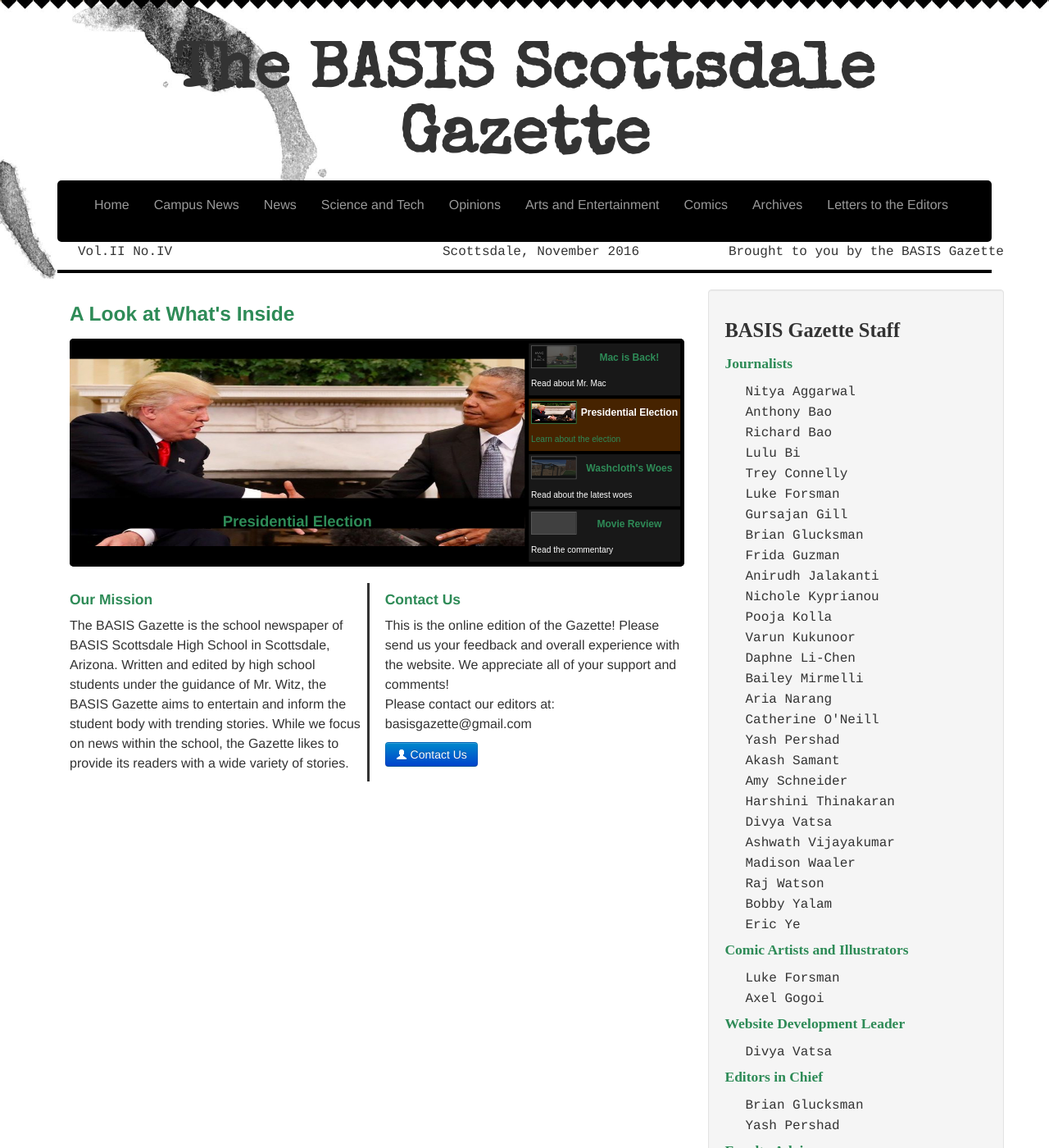
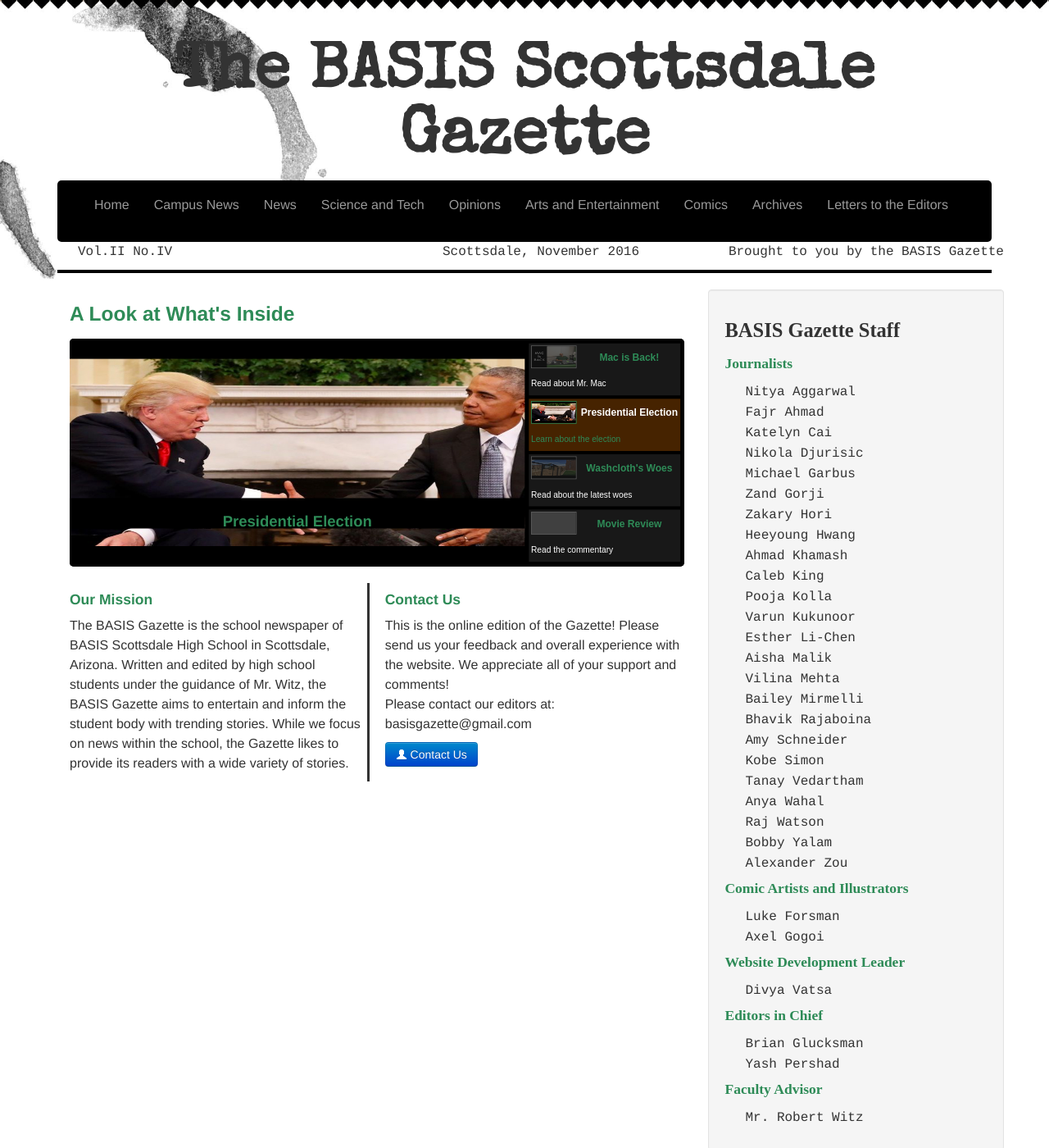
Before and after one commit to Awake99/Awake99.github.io, a Jekyll site: the page built from index.html, in a window 1280 px wide and 1400 px high. Shown: the whole window at 82% size. Built offline with Jekyll 4.4.1, drawn with Linux system fonts in a browser that asks for light colours; nearby versions of some CDN libraries; grey boxes are pictures that could not be loaded.

Commit message:
Update index.html

```diff
--- a/index.html
+++ b/index.html
@@ -290,32 +290,29 @@
         <h4 style="color:#2E8B57;">Journalists</h4>
     	<ul style="list-style-type:none;font-family:courier;">
     		<li>Nitya Aggarwal</li>
-            <li>Anthony Bao</li>
-            <li>Richard Bao</li>
-            <li>Lulu Bi</li>
-    		<li>Trey Connelly</li>
-            <li>Luke Forsman</li>
-            <li>Gursajan Gill</li>
-    		<li>Brian Glucksman</li>
-            <li>Frida Guzman</li>
-            <li>Anirudh Jalakanti</li>
-    		<li>Nichole Kyprianou</li>
+		<li>Fajr Ahmad</li>
+		<li>Katelyn Cai</li>
+		<li>Nikola Djurisic</li>
+		<li>Michael Garbus</li>
+		<li>Zand Gorji</li>
+		<li>Zakary Hori</li>
+		<li>Heeyoung Hwang</li>
+		<li>Ahmad Khamash</li>
+		<li>Caleb King</li>
 		<li>Pooja Kolla</li>
 		<li>Varun Kukunoor</li>
-            <li>Daphne Li-Chen</li>
+		<li>Esther Li-Chen</li>
+		<li>Aisha Malik</li>
+		<li>Vilina Mehta</li>
 		<li>Bailey Mirmelli</li>
-    		<li>Aria Narang</li>
-    		<li>Catherine O'Neill</li>
-    		<li>Yash Pershad</li>
-    		<li>Akash Samant</li>
+		<li>Bhavik Rajaboina</li>
 		<li>Amy Schneider</li>
-            <li>Harshini Thinakaran</li>
-            <li>Divya Vatsa</li>
-            <li>Ashwath Vijayakumar</li>
-            <li>Madison Waaler</li>
+		<li>Kobe Simon</li>
+		<li>Tanay Vedartham</li>
+		<li>Anya Wahal</li>
 		<li>Raj Watson</li>
 		<li>Bobby Yalam</li>
-            <li>Eric Ye</li>
+		<li>Alexander Zou</li>
     	</ul>
     	<h4 style="color:#2E8B57;">Comic Artists and Illustrators</h4>
     	<ul style="list-style-type:none;font-family:courier;">
```
Lines whose indentation alone changed are shown as unchanged.
